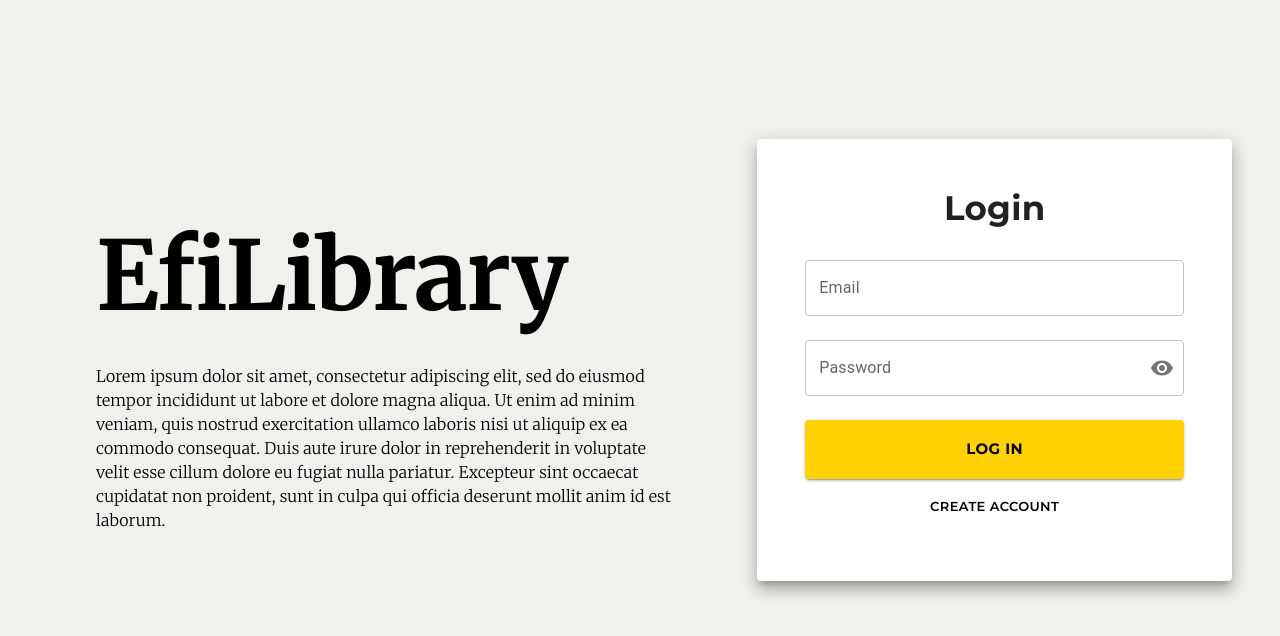
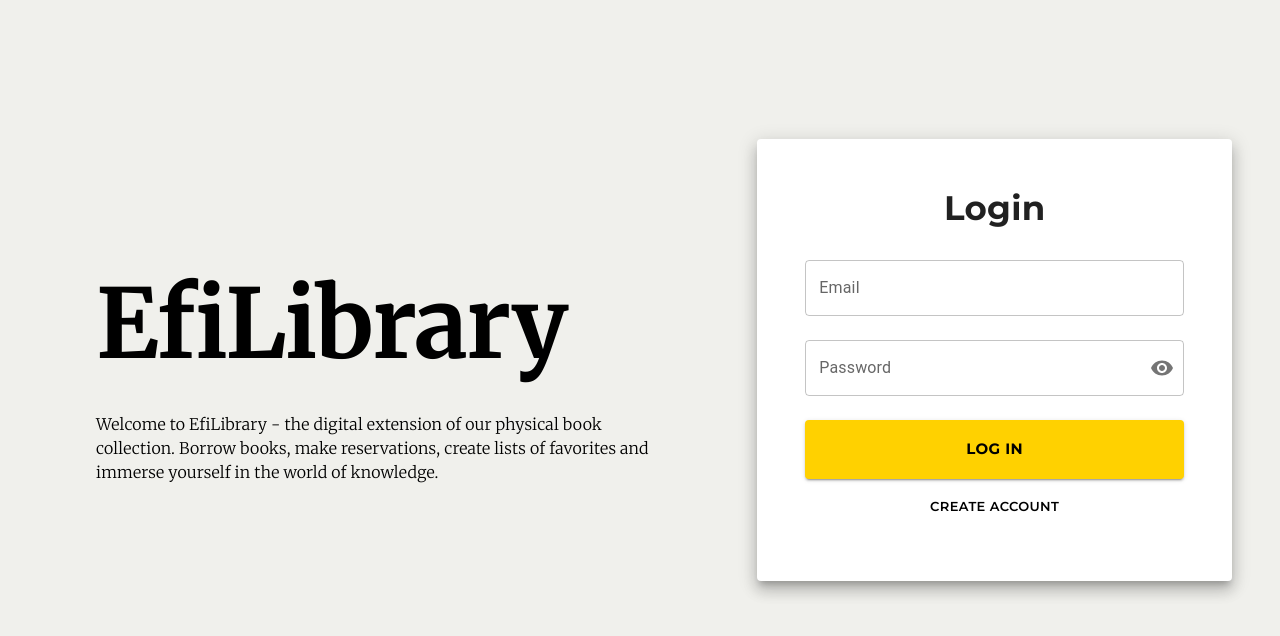
Before and after one commit to LibraryProjectGroup/library-project-frontend, a React (Create React App) app: page /login in a window 1280 px wide. Shown: the top 636 px of the page. Built offline with nearby package versions, Linux system fonts and the light colour scheme; no server answers.

Commit message:
Edit description on the login page

```diff
--- a/src/components/pages/loginPage/LoginPage.tsx
+++ b/src/components/pages/loginPage/LoginPage.tsx
@@ -114,14 +114,9 @@ const LoginPage: FC = (): JSX.Element => {
                   EfiLibrary
                 </Typography>
                 <Typography sx={loginRegisterContent}>
-                  Lorem ipsum dolor sit amet, consectetur adipiscing elit, sed
-                  do eiusmod tempor incididunt ut labore et dolore magna aliqua.
-                  Ut enim ad minim veniam, quis nostrud exercitation ullamco
-                  laboris nisi ut aliquip ex ea commodo consequat. Duis aute
-                  irure dolor in reprehenderit in voluptate velit esse cillum
-                  dolore eu fugiat nulla pariatur. Excepteur sint occaecat
-                  cupidatat non proident, sunt in culpa qui officia deserunt
-                  mollit anim id est laborum.
+                  Welcome to EfiLibrary - the digital extension of our physical
+                  book collection. Borrow books, make reservations, create lists
+                  of favorites and immerse yourself in the world of knowledge.
                 </Typography>
               </Box>
             </Box>
```
